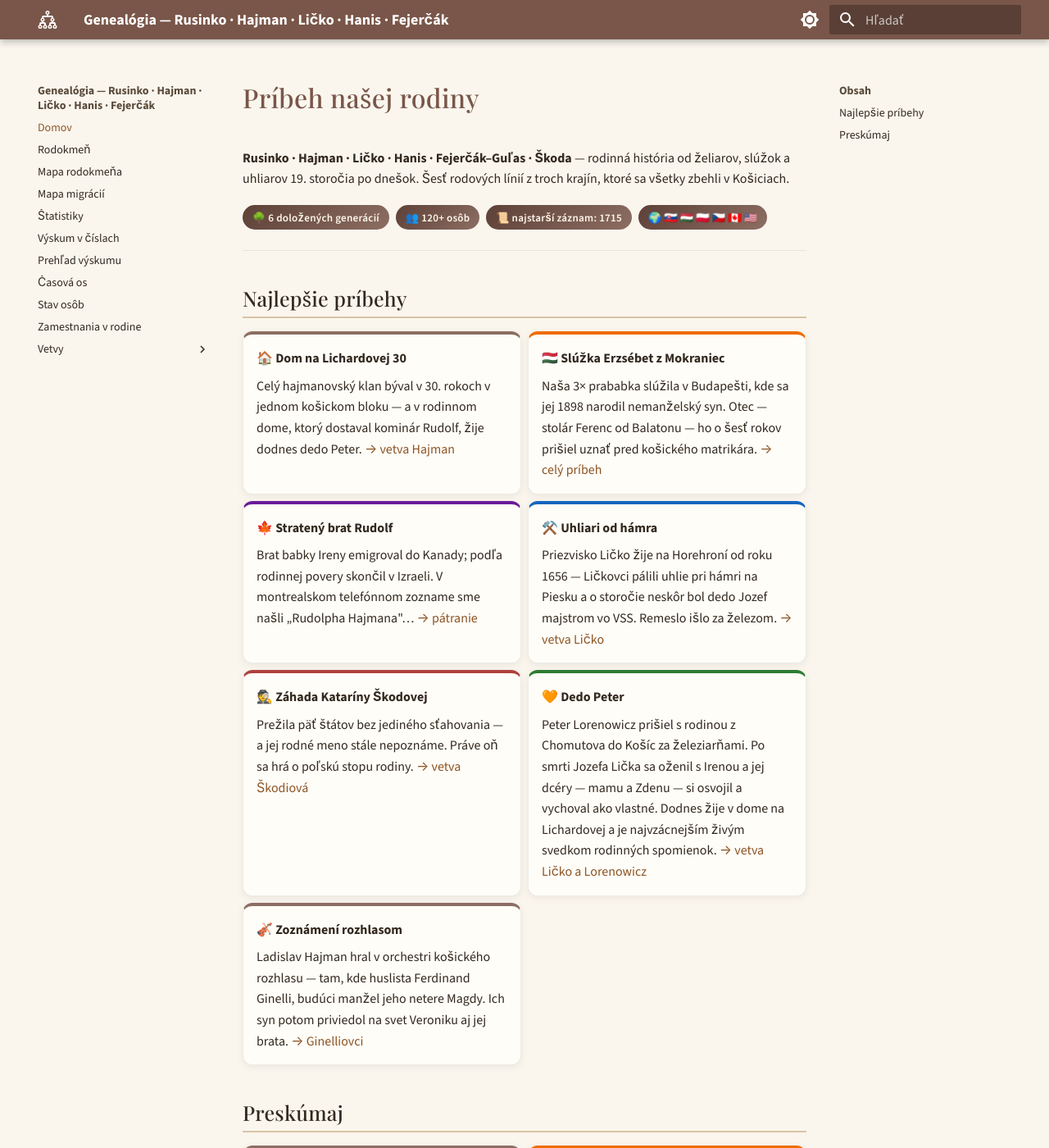
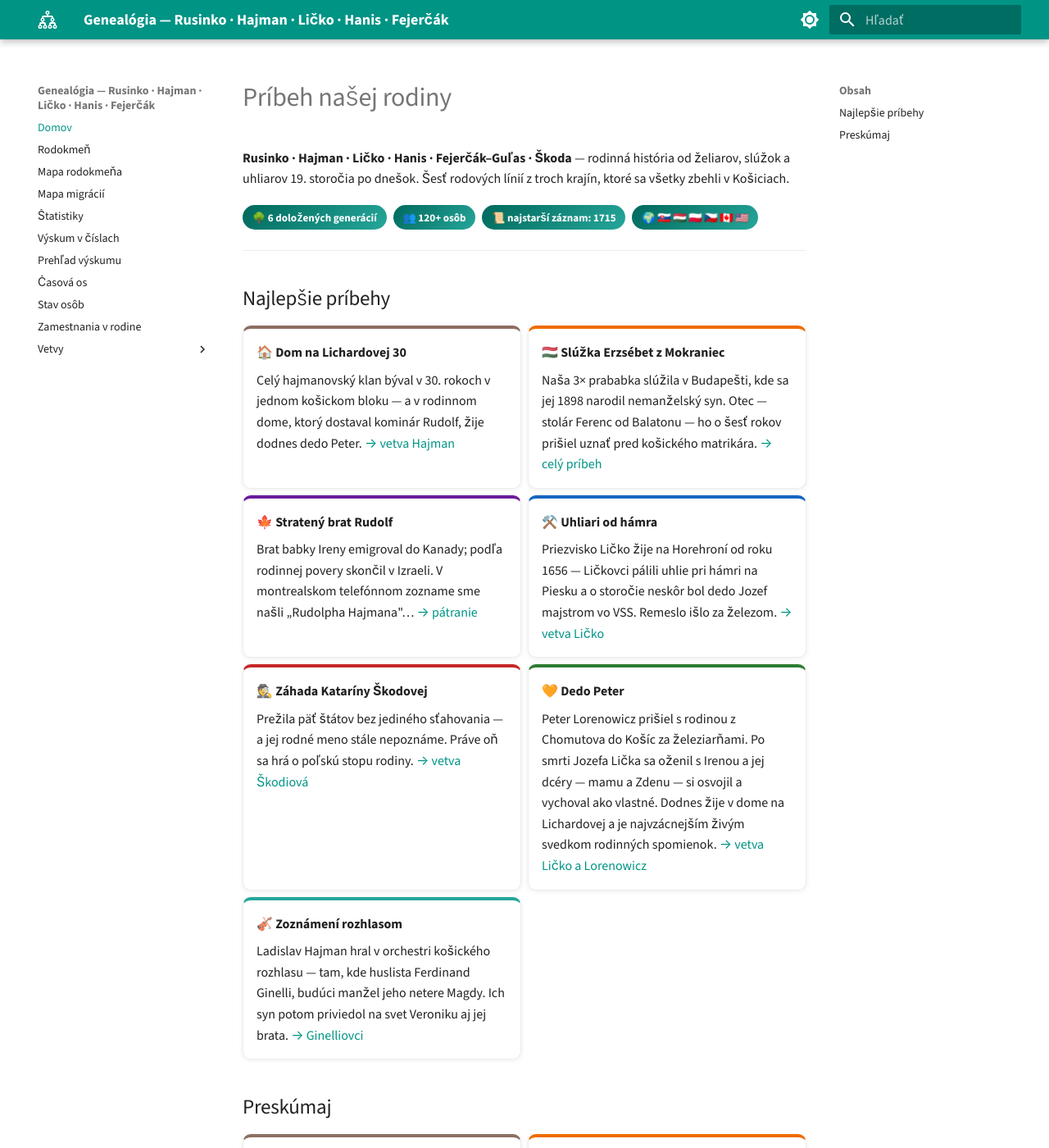
Before and after one commit to vrusi/genealogia, an MkDocs documentation site: the page built from docs/index.md, in a window 1280 px wide and 1400 px high. Shown: the whole window at 82% size. Built offline with MkDocs 1.6.1 and Material for MkDocs 9.7.7, drawn with Linux system fonts in a browser that asks for light colours; some web fonts are replaced.

Commit message:
Moderný farebný vizuál: teal paleta, farebné karty vetiev, pills na úvode
Co-Authored-By: Claude Fable 5 <noreply@anthropic.com>

```diff
--- a/docs/stylesheets/extra.css
+++ b/docs/stylesheets/extra.css
@@ -1,90 +1,52 @@
-@import url('https://fonts.googleapis.com/css2?family=Playfair+Display:ital,wght@0,500;0,700;1,500&family=Source+Sans+3:wght@400;600&display=swap');
-
 :root {
-  --md-primary-fg-color: #5d4037;
-  --md-primary-fg-color--light: #8d6e63;
-  --md-primary-fg-color--dark: #3e2723;
-  --md-accent-fg-color: #b0413e;
+  --md-primary-fg-color: #00695c;
+  --md-primary-fg-color--light: #26a69a;
+  --md-primary-fg-color--dark: #004d40;
+  --md-accent-fg-color: #ff8f00;
 }
 
-/* Svetlý režim — pergamen */
-[data-md-color-scheme="default"] {
-  --md-default-bg-color: #faf6ee;
-  --md-default-fg-color: #33291f;
-  --md-default-fg-color--light: #5a4a3a;
-  --md-typeset-a-color: #8d5524;
-  --md-code-bg-color: #f1e9dc;
+/* Karty — farebné akcenty podľa vetiev (farby migračnej mapy) */
+.md-typeset .grid.cards > ul > li {
+  border-radius: 10px;
+  border-top: 4px solid #26a69a;
+  box-shadow: 0 1px 6px rgba(0, 0, 0, 0.08);
+  transition: transform 0.15s ease, box-shadow 0.15s ease;
 }
-
-/* Tmavý režim — teplá hnedá noc */
-[data-md-color-scheme="slate"] {
-  --md-default-bg-color: #211a14;
-  --md-default-fg-color--light: #d9c9b8;
-  --md-typeset-a-color: #d4a06a;
-  --md-code-bg-color: #2c231b;
-}
-
-.md-typeset h1, .md-typeset h2, .md-typeset h3 {
-  font-family: 'Playfair Display', 'Georgia', serif;
-  letter-spacing: 0.01em;
-}
-.md-typeset h1 { color: var(--md-primary-fg-color); }
-[data-md-color-scheme="slate"] .md-typeset h1 { color: #d4a06a; }
-
-.md-typeset h2 {
-  border-bottom: 2px solid #d9c3a5;
-  padding-bottom: 0.2em;
-}
-[data-md-color-scheme="slate"] .md-typeset h2 { border-bottom-color: #4a3a2c; }
-
-/* Karty — farebné pásiky podľa vetiev (farby migračnej mapy) */
-.md-typeset .grid.cards > ul > li {
-  border-radius: 12px;
-  border-width: 1px 1px 1px 1px;
-  border-top: 4px solid #8d6e63;
-  box-shadow: 0 2px 8px rgba(60, 40, 20, 0.08);
-  transition: transform 0.18s ease, box-shadow 0.18s ease;
-  background: #fffdf8;
-}
-[data-md-color-scheme="slate"] .md-typeset .grid.cards > ul > li { background: #2a221a; }
 .md-typeset .grid.cards > ul > li:hover {
-  transform: translateY(-4px);
-  box-shadow: 0 8px 20px rgba(60, 40, 20, 0.16);
+  transform: translateY(-3px);
+  box-shadow: 0 6px 18px rgba(0, 0, 0, 0.14);
 }
 .md-typeset .grid.cards > ul > li:nth-child(1) { border-top-color: #8d6e63; }
 .md-typeset .grid.cards > ul > li:nth-child(2) { border-top-color: #ef6c00; }
 .md-typeset .grid.cards > ul > li:nth-child(3) { border-top-color: #6a1b9a; }
 .md-typeset .grid.cards > ul > li:nth-child(4) { border-top-color: #1565c0; }
-.md-typeset .grid.cards > ul > li:nth-child(5) { border-top-color: #b0413e; }
+.md-typeset .grid.cards > ul > li:nth-child(5) { border-top-color: #c62828; }
 .md-typeset .grid.cards > ul > li:nth-child(6) { border-top-color: #2e7d32; }
 
 /* Pásik faktov na úvode */
-.fakt-pas {
-  display: flex; flex-wrap: wrap; gap: 0.5em; margin: 1.2em 0;
-}
+.fakt-pas { display: flex; flex-wrap: wrap; gap: 0.5em; margin: 1.2em 0; }
 .fakt-pas span {
-  background: linear-gradient(135deg, #5d4037, #8d6e63);
-  color: #fff7ec;
+  background: linear-gradient(135deg, #00695c, #26a69a);
+  color: #ffffff;
   padding: 0.35em 0.9em;
   border-radius: 999px;
   font-size: 0.82em;
   font-weight: 600;
-  letter-spacing: 0.02em;
 }
 
-/* Tabuľky jemnejšie */
+/* Tabuľky */
 .md-typeset table:not([class]) {
   border-radius: 8px;
   overflow: hidden;
-  box-shadow: 0 1px 4px rgba(60, 40, 20, 0.10);
+  box-shadow: 0 1px 4px rgba(0, 0, 0, 0.08);
 }
 .md-typeset table:not([class]) th {
-  background: #5d4037;
-  color: #fff7ec;
+  background: #00695c;
+  color: #ffffff;
 }
 
-/* Obrázky (skeny, hroby) ako fotografie v albume */
+/* Skeny a fotky hrobov */
 .md-typeset img {
   border-radius: 8px;
-  box-shadow: 0 2px 10px rgba(60, 40, 20, 0.18);
+  box-shadow: 0 2px 10px rgba(0, 0, 0, 0.15);
 }
--- a/mkdocs.yml
+++ b/mkdocs.yml
@@ -5,21 +5,25 @@ theme:
   language: sk
   icon:
     logo: material/family-tree
+  icon:
+    logo: material/family-tree
   font:
     text: Source Sans 3
     code: Roboto Mono
   palette:
     - scheme: default
-      primary: brown
+      primary: teal
       toggle: {icon: material/brightness-7, name: Tmavý režim}
     - scheme: slate
-      primary: brown
+      primary: teal
       toggle: {icon: material/brightness-4, name: Svetlý režim}
   features:
     - navigation.instant
     - navigation.top
     - search.suggest
     - content.tabs.link
+extra_css:
+  - stylesheets/extra.css
 extra_css:
   - stylesheets/extra.css
 plugins:
--- a/publish.py
+++ b/publish.py
@@ -79,6 +79,8 @@ def main():
     print("OK landing -> index.md")
     shutil.copytree(Path(__file__).parent / "web-assets", DOCS / "stylesheets")
     print("OK stylesheets/")
+    shutil.copytree(Path(__file__).parent / "web-assets", DOCS / "stylesheets")
+    print("OK stylesheets/")
     # kontrola, že nič citlivé nepretieklo
     leaked = []
     for f in DOCS.glob("*.md"):
```
Also changed, not shown: 1 other file.
